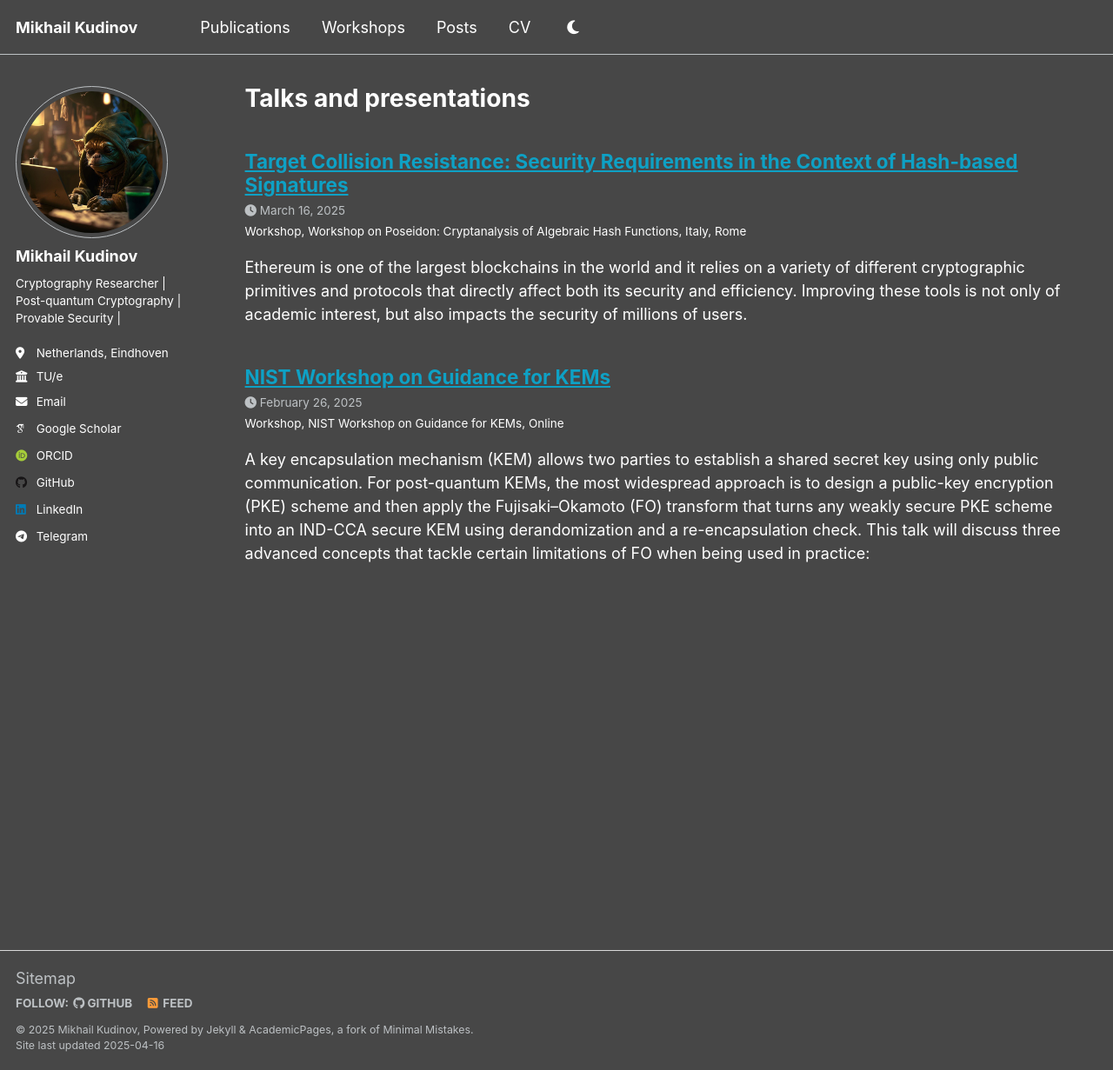
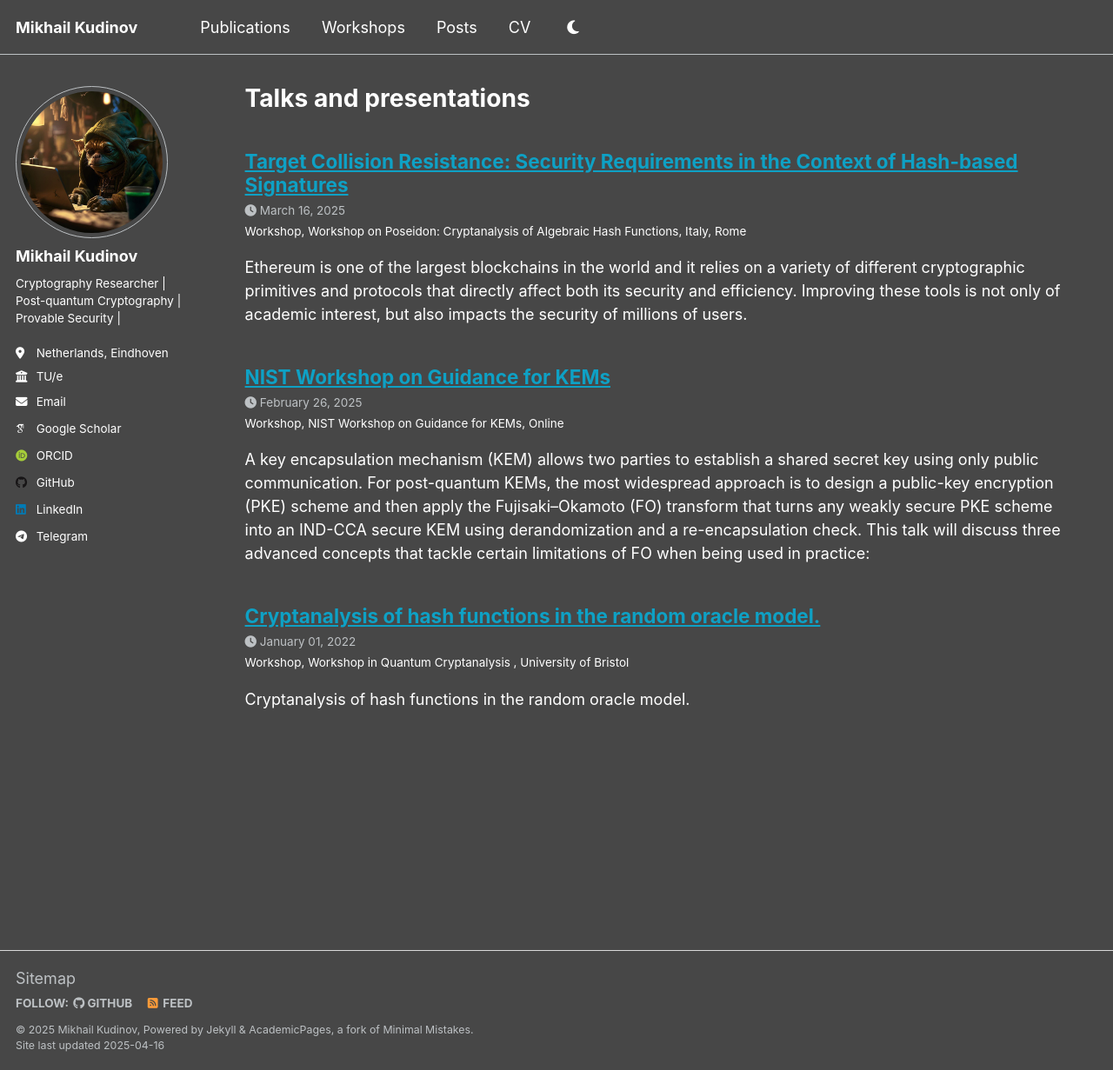
Before and after one commit to error0024/error0024.github.io, a Jekyll site: the page built from _pages/talks.html, in a window 1280 px wide and 1231 px high. Shown: the whole window at 87% size. Built offline with Jekyll 4.4.1, drawn with Linux system fonts in a browser that asks for light colours; some web fonts are replaced; a file with an impossible date is left out.

Commit message:
workshops

```diff
--- a/_talks/2022-0x-0x.md
+++ b/_talks/2022-0x-0x.md
@@ -4,7 +4,7 @@ collection: talks
 type: "Workshop"
 permalink: /talks/2022-0x-0x-ws
 venue: "Workshop in Quantum Cryptanalysis "
-date: 2022-00-00
+date: 2022-01-01
 location: "University of Bristol"
 ---
 
```
